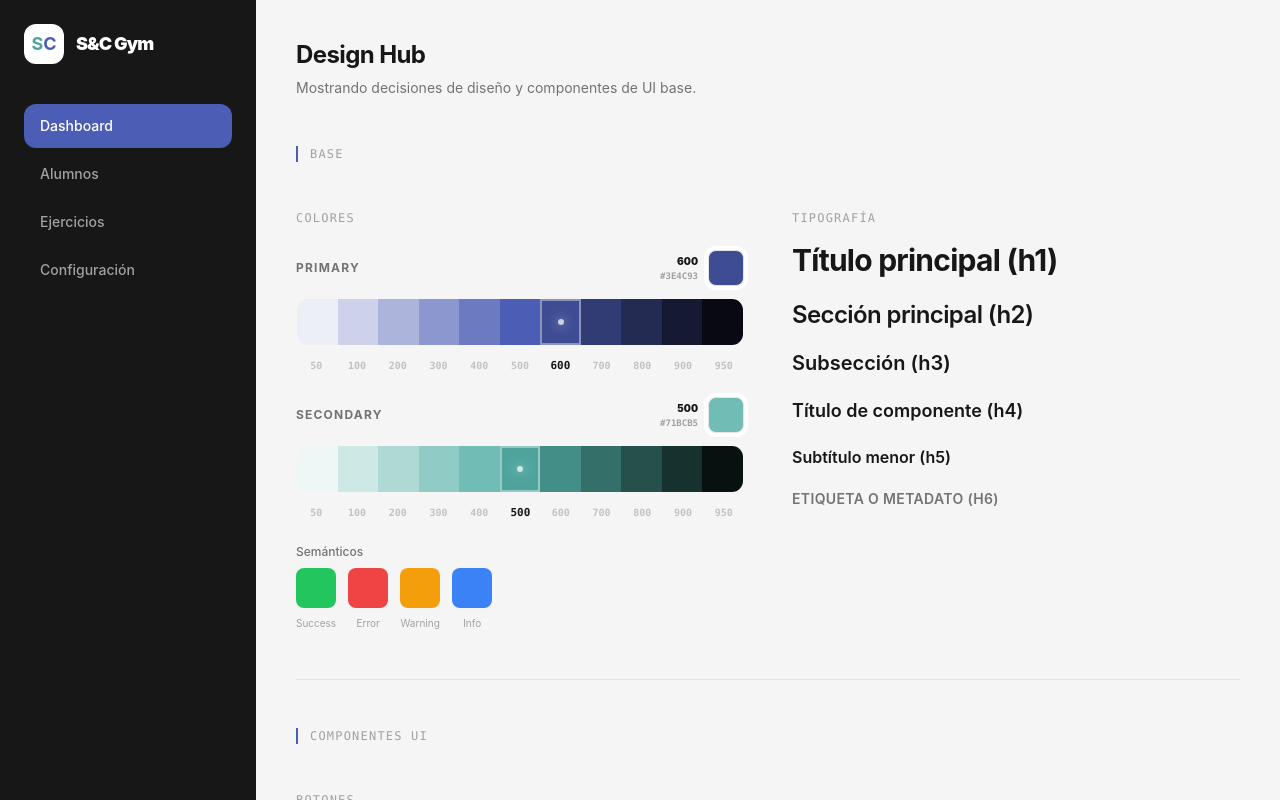
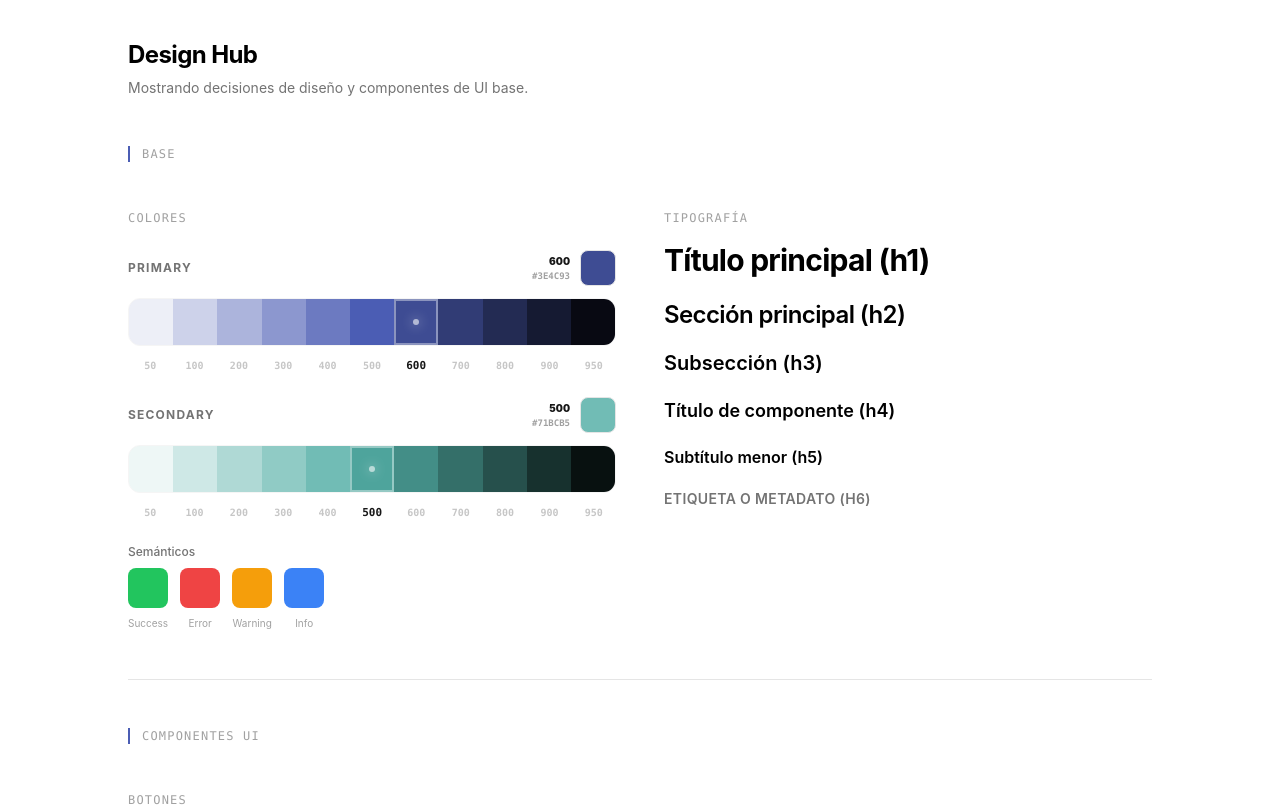
Before and after one commit to Zetta-Web-Systems/SyC-frontend, a React (Vite) app: page / in a window 1280 px wide. Shown: the top 806 px of the page. Built offline with nearby package versions, Linux system fonts and the light colour scheme.

Commit message:
refactor: Mover componentes de formulario

```diff
--- a/src/shared/docs/pages/DesignHubPage.tsx
+++ b/src/shared/docs/pages/DesignHubPage.tsx
@@ -7,7 +7,7 @@ import { Label } from "@shared/ui/Label/Label";
 import { Select } from "@shared/ui/Select/Select";
 import { Textarea } from "@shared/ui/Textarea/Textarea";
 import { SearchInput } from "@shared/ui/SearchInput/SearchInput";
-import { Form, FormField, FormFieldArray } from "@shared/components/ui/Form";
+import { Form, FormField, FormFieldArray } from "@shared/components/Form";
 import { ColorScale } from "@shared/docs/components/ColorScale";
 
 const contactSchema = z.object({
@@ -88,40 +88,8 @@ function SearchInputDemo() {
 }
 
 function DesignHubPage() {
-  const navItems = ["Dashboard", "Alumnos", "Ejercicios", "Configuración"];
-
   return (
-    <div className="flex h-screen w-full bg-neutral-100 font-sans text-neutral-900">
-      {/* Sidebar */}
-      <aside className="flex w-64 shrink-0 flex-col bg-neutral-900 p-6">
-        <div className="mb-10 flex items-center gap-3">
-          <div className="flex h-10 w-10 items-center justify-center rounded-xl bg-white">
-            <span className="text-lg font-bold text-secondary-500">
-              S<span className="text-primary-500">C</span>
-            </span>
-          </div>
-          <h1 className="text-lg font-black tracking-tighter text-white">
-            S&C Gym
-          </h1>
-        </div>
-
-        <nav className="space-y-1">
-          {navItems.map((item, i) => (
-            <a
-              key={item}
-              href="#"
-              className={`flex h-11 items-center rounded-xl px-4 text-sm font-medium transition-colors ${
-                i === 0
-                  ? "bg-primary-500 text-white"
-                  : "text-neutral-400 hover:bg-neutral-800 hover:text-white"
-              }`}
-            >
-              {item}
-            </a>
-          ))}
-        </nav>
-      </aside>
-
+    <div>
       {/* Main */}
       <main className="flex-1 overflow-auto p-10">
         <div className="mx-auto max-w-5xl space-y-12 pb-20">
@@ -804,9 +772,7 @@ function DesignHubPage() {
                               size="icon"
                               aria-label="Eliminar teléfono"
                               disabled={fields.length === 1}
-                              className={
-                                index === 0 ? "mt-[1.375rem]" : undefined
-                              }
+                              className={index === 0 ? "mt-5.5" : undefined}
                               onClick={() => remove(index)}
                             >
                               <svg
```
Also changed, not shown: src/shared/components/Form/Form.tsx (renamed from src/shared/components/ui/Form/Form.tsx), src/shared/components/Form/FormField/FormField.tsx (renamed from src/shared/components/ui/Form/FormField/FormField.tsx), src/shared/components/Form/FormFieldArray/FormFieldArray.tsx (renamed from src/shared/components/ui/Form/FormFieldArray/FormFieldArray.tsx), src/shared/components/Form/FormMessage/FormMessage.tsx (renamed from src/shared/components/ui/Form/FormMessage/FormMessage.tsx), src/shared/components/Form/index.ts (renamed from src/shared/components/ui/Form/index.ts).
